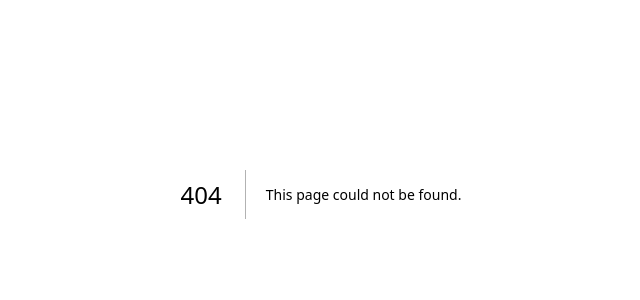
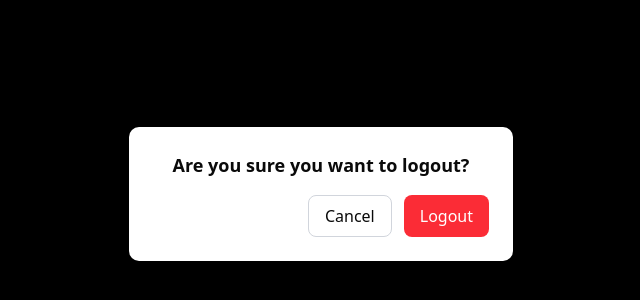
Before and after one commit to AKASH-GPT-1678/B2B-Meat-Web, a Next.js app in the folder frontend/: page /sellerdashboard/logout in a window 1280 px wide. Before the commit this address had no page. Shown: the part 206-506 px from the top of the page, without its empty margins (319-959 px from the left). Built offline with nearby package versions, Linux system fonts and the light colour scheme; a web font is replaced by a local one.

Commit message:
dashboard

```diff
--- /dev/null
+++ b/frontend/src/app/Components/LogoutModel.tsx
@@ -0,0 +1,43 @@
+// ConfirmLogoutModal.tsx
+
+import React from 'react';
+
+interface ConfirmLogoutModalProps {
+  isOpen: boolean;
+  onCancel: () => void;
+  onConfirm: () => void;
+}
+
+const ConfirmLogoutModal: React.FC<ConfirmLogoutModalProps> = ({
+  isOpen,
+  onCancel,
+  onConfirm,
+}) => {
+  if (!isOpen) return null;
+
+  return (
+    <div className="fixed inset-0 z-50 flex items-center justify-center bg-black bg-opacity-40">
+      <div className="bg-white rounded-lg shadow-lg p-6 max-w-sm w-full">
+        <h2 className="text-lg font-semibold mb-4 text-center">
+          Are you sure you want to logout?
+        </h2>
+        <div className="flex justify-end gap-3">
+          <button
+            onClick={onCancel}
+            className="px-4 py-2 rounded-md border border-gray-300 hover:bg-gray-100"
+          >
+            Cancel
+          </button>
+          <button
+            onClick={onConfirm}
+            className="px-4 py-2 rounded-md bg-red-500 text-white hover:bg-red-600"
+          >
+            Logout
+          </button>
+        </div>
+      </div>
+    </div>
+  );
+};
+
+export default ConfirmLogoutModal;
--- a/frontend/src/app/login/page.tsx
+++ b/frontend/src/app/login/page.tsx
@@ -9,25 +9,26 @@ import { useAppSelector, useAppDispatch } from '@/utils/reduxhook';
 const LoginPage = () => {
   const session = useSession();
   const dispatch = useAppDispatch();
+  const token = useAppSelector((state) => state.data.token);
 
   React.useEffect(() => {
 
     async function loginWithGoogle(email: string, username: string, password: string) {
       try {
-        const response = await axios.post('http://localhost:8080/api/auth/google-login', {
+        const response = await axios.post('http://localhost:8080/auth/google', {
           email: email,
-          userName: username,
-          password: password, // can be dummy like "google-oauth"
+          username: username,
+          password: password, // can be dummy like "google-auth"o
         });
 
         const data = response.data;
 
         console.log("Login successful:", data);
-        dispatch(setToken(data.token));
+        dispatch(setToken(data.data.token));
         dispatch(setisLoggedIn(true));
 
         // Store JWT token (optional)
-;
+        ;
 
         return data;
       } catch (error: any) {
@@ -41,14 +42,25 @@ const LoginPage = () => {
 
     console.log(session)
     if (session.status == "authenticated" && session.data.user) {
+      console.log(session);
 
-      loginWithGoogle(session.data.user.email as string, session.data.user.name as string, session.data.user.email as string).then((data) => {
-        if(data.message = "Login successful"){
-              window.location.href = `/?hello=chalo`;
+      const email = session?.data?.user?.email;
+      const name = session?.data?.user?.name; // was using 'session.data.user.name'
+      const password = session?.data?.user?.email; // don't reuse email for password – just for demo
 
-        }
-      });
+      console.log("Email:", email);
+      console.log("Name:", name);
 
+      if (email && name && password) {
+        loginWithGoogle(email, name, password).then((data) => {
+          console.log(data);
+          if (data.message === "Login successful") {
+            window.location.href = `/?hello=chalo`;
+          }
+        });
+      } else {
+        console.error("Missing user data from session");
+      }
 
 
 
@@ -57,6 +69,7 @@ const LoginPage = () => {
   }, [session]);
   return (
     <div className='flex items-center justify-center'>
+
       <SignUp />
 
     </div>
--- a/frontend/src/app/sellerdashboard/blogs/page.tsx
+++ b/frontend/src/app/sellerdashboard/blogs/page.tsx
@@ -84,7 +84,6 @@ const BlogDashBoard = () => {
 
 
                     <div className='mt-4 p-2'>
-                        <h1>Menu</h1>
 
                         <div className="flex flex-col gap-4">
                             {tabs.map((tab) => (
--- a/frontend/src/app/sellerdashboard/help/page.tsx
+++ b/frontend/src/app/sellerdashboard/help/page.tsx
@@ -85,7 +85,6 @@ const HelpandSupportPage = () => {
 
 
                     <div className='mt-4 p-2'>
-                        <h1>Menu</h1>
 
                         <div className="flex flex-col gap-4">
                             {tabs.map((tab) => (
--- a/frontend/src/app/sellerdashboard/inbox/page.tsx
+++ b/frontend/src/app/sellerdashboard/inbox/page.tsx
@@ -87,7 +87,7 @@ const InBoxPage = () => {
 
 
                     <div className='mt-4 p-2'>
-                        <h1>Menu</h1>
+
 
                         <div className="flex flex-col gap-4">
                             {tabs.map((tab) => (
--- /dev/null
+++ b/frontend/src/app/sellerdashboard/logout/page.tsx
@@ -0,0 +1,14 @@
+'use client'
+import ConfirmLogoutModal from '@/app/Components/LogoutModel'
+import React from 'react'
+
+const page = () => {
+  return (
+    <div>
+        <ConfirmLogoutModal isOpen={true} onCancel={() => {}} onConfirm={() => {}}/>
+
+    </div>
+  )
+}
+
+export default page
--- a/frontend/src/app/sellerdashboard/page.tsx
+++ b/frontend/src/app/sellerdashboard/page.tsx
@@ -21,8 +21,8 @@ const exampleBlog = {
 const SellerDashboard = () => {
 
   const [active, setActive] = React.useState("");
-  const dispatch = useAppDispatch();
-  const token = useAppSelector((state) => state.data.token);
+  // const dispatch = useAppDispatch();
+  // const token = useAppSelector((state) => state.data.token);
   const isSeller = useAppSelector((state) => state.data.isUserSeller);
 
   const handleActivity = (key: string, route: string) => {
@@ -95,7 +95,7 @@ const SellerDashboard = () => {
 
 
           <div className='mt-4 p-2'>
-            <h1>Menu</h1>
+
 
             <div className="flex flex-col gap-4">
               {tabs.map((tab) => (
--- a/frontend/src/app/sellerdashboard/products/page.tsx
+++ b/frontend/src/app/sellerdashboard/products/page.tsx
@@ -23,7 +23,7 @@ const exampleBlog = {
 };
 const ProductsPage = () => {
 
-    const [active, setActive] = React.useState("product");
+    const [active, setActive] = React.useState("products");
     const [showForm, setShowForm] = React.useState(false);
     const dispatch = useAppDispatch();
     const token = useAppSelector((state) => state.data.token);
@@ -119,7 +119,7 @@ const ProductsPage = () => {
 
 
                     <div className='mt-4 p-2'>
-                        <h1>Menu</h1>
+
 
                         <div className="flex flex-col gap-4">
                             {tabs.map((tab) => (
--- a/frontend/src/app/sellerdashboard/report/page.tsx
+++ b/frontend/src/app/sellerdashboard/report/page.tsx
@@ -85,7 +85,7 @@ const ReportPage = () => {
 
 
                     <div className='mt-4 p-2'>
-                        <h1>Menu</h1>
+
 
                         <div className="flex flex-col gap-4">
                             {tabs.map((tab) => (
--- a/frontend/src/app/sellerdashboard/settings/page.tsx
+++ b/frontend/src/app/sellerdashboard/settings/page.tsx
@@ -85,7 +85,7 @@ const SettingsPage = () => {
 
 
                     <div className='mt-4 p-2'>
-                        <h1>Menu</h1>
+
 
                         <div className="flex flex-col gap-4">
                             {tabs.map((tab) => (
--- a/frontend/src/app/shipping/page.tsx
+++ b/frontend/src/app/shipping/page.tsx
@@ -4,7 +4,7 @@ import ShippingPolicy from '../Components/Shipingl'
 const page = () => {
   return (
     <div>
-        <ShippingPolicy/>
+      <ShippingPolicy />
 
     </div>
   )
```
